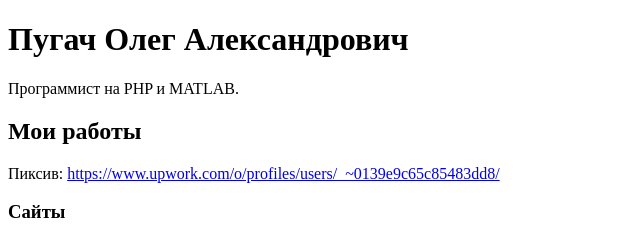
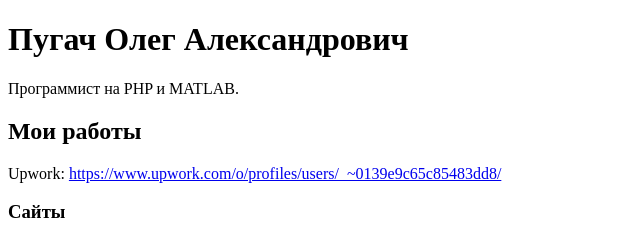
Before and after one commit to flannan/flannan.github.io, a plain HTML site: page index.html in a window 1280 px wide. Shown: the top 239 px of the page, 0-640 px from the left. Drawn offline with Linux system fonts and the light colour scheme; a script that the page names is missing.

Commit message:
Minor fix: changed "pixiv" line to "upwork".

```diff
--- a/index.html
+++ b/index.html
@@ -10,7 +10,7 @@
 <p>Программист на PHP и MATLAB.</p>
 
 <h2>Мои работы</h2>
-<p>Пиксив: <a href="https://www.upwork.com/o/profiles/users/_~0139e9c65c85483dd8/">https://www.upwork.com/o/profiles/users/_~0139e9c65c85483dd8/</a></p>
+<p>Upwork: <a href="https://www.upwork.com/o/profiles/users/_~0139e9c65c85483dd8/">https://www.upwork.com/o/profiles/users/_~0139e9c65c85483dd8/</a></p>
 <h3>Сайты</h3>
 <p><a href="http://hotel.rarus-crimea.ru/test_leasing/index.php">Лизинговый калькулятор</a></p>
 
```
